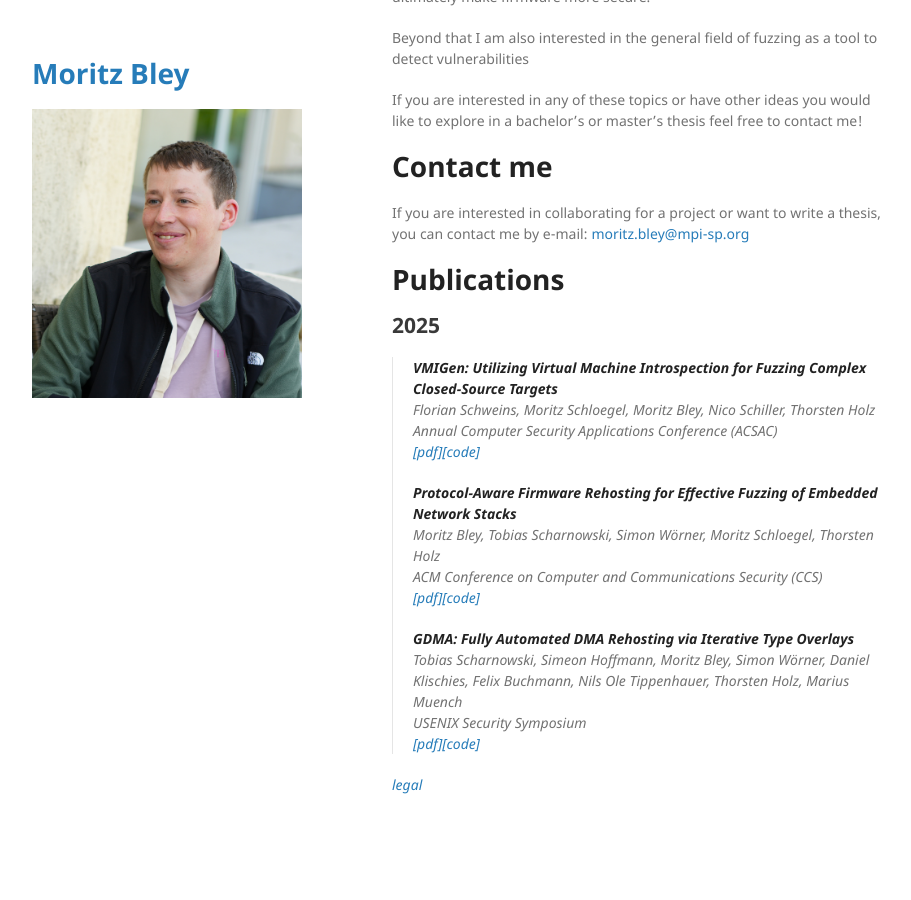
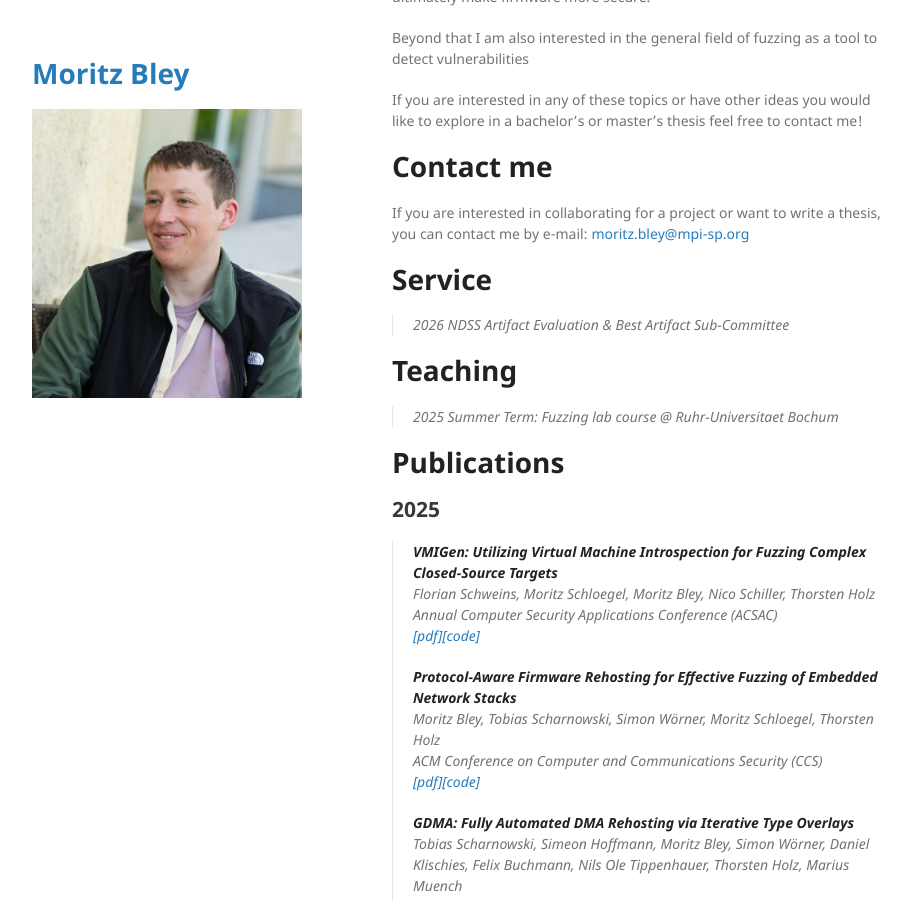
Before and after one commit to mo-bl/mo-bl.github.io, a Jekyll site: the page built from index.md, in a window 1280 px wide and 900 px high, scrolled down 582 px. Shown: the whole window, without its empty margins (178-1089 px from the left). Built offline with Jekyll 4.4.1, drawn with Linux system fonts in a browser that asks for light colours; the repository's description, which GitHub fills in, is left out; our own code applies the rules of GitHub Pages for plain Markdown files; before the commit the page ends 1447 px from its top, so only the background shows below that.

Commit message:
Added teaching and academic service

```diff
--- a/index.md
+++ b/index.md
@@ -18,6 +18,12 @@ If you are interested in any of these topics or have other ideas you would like
 
 # Contact me
 If you are interested in collaborating for a project or want to write a thesis, you can contact me by e-mail: [moritz.bley@mpi-sp.org](mailto:moritz.bley@mpi-sp.org)
+
+# Service
+> 2026 NDSS Artifact Evaluation & Best Artifact Sub-Committee
+
+# Teaching
+  > 2025 Summer Term: Fuzzing lab course @ Ruhr-Universitaet Bochum
 
 # Publications
 ## 2025
```
